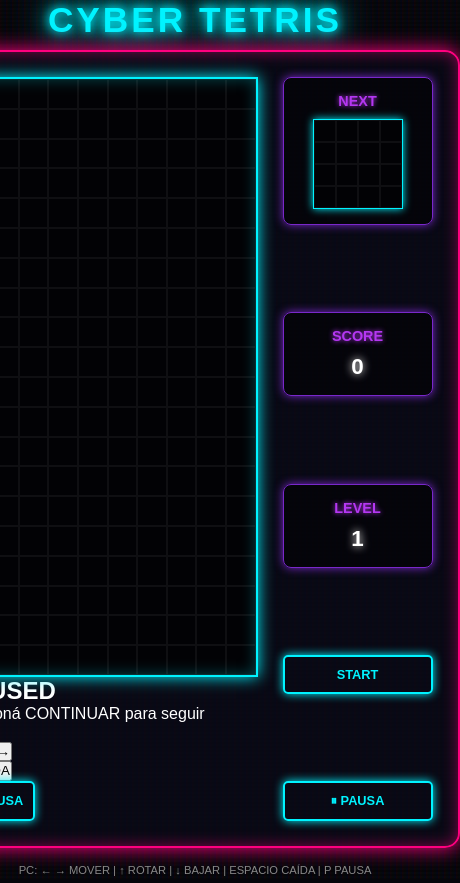
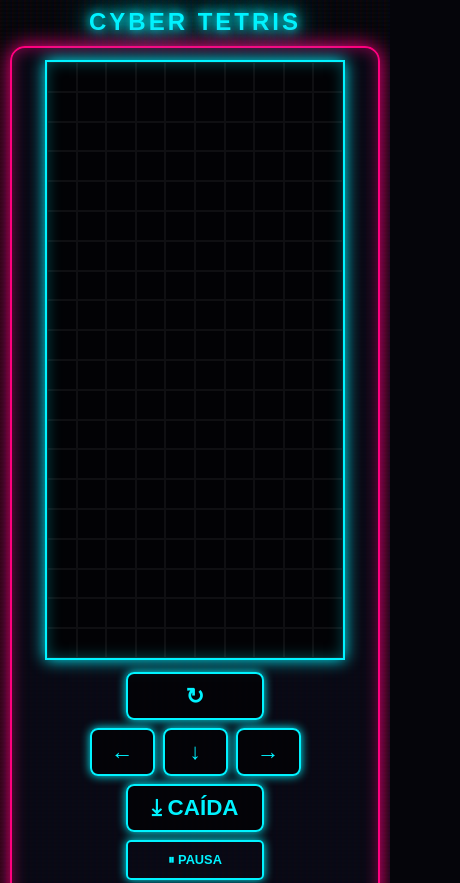
Before and after one commit to mtecno01-oss/TETRIX2.0, a plain HTML site: page index.html in a window 390 px wide. Shown: the top 883 px of the page, 460 px wide, since content can reach past the window. Drawn offline with Linux system fonts and the light colour scheme.

Commit message:
Actualizar Style.css
modifiqué un par de cositas con el tema de adaptación de pantalla

```diff
--- a/Style.css
+++ b/Style.css
@@ -13,33 +13,53 @@
     align-items: center;
     justify-content: center;
     min-height: 100vh;
-     overflow: hidden;
-     /* Fondo con sutil brillo de rejilla futurista */
-     background-image: linear-gradient(rgba(18, 16, 16, 0) 50%, rgba(0, 0, 0, 0.25) 50%), linear-gradient(90deg, rgba(255, 0, 0, 0.06), rgba(0, 255, 0, 0.02), rgba(0, 0, 255, 0.06));
+    min-height: 100dvh;
+    overflow-x: hidden;
+    padding: 10px;
+
+    background-image:
+        linear-gradient(rgba(18, 16, 16, 0) 50%, rgba(0, 0, 0, 0.25) 50%),
+        linear-gradient(90deg, rgba(255, 0, 0, 0.06), rgba(0, 255, 0, 0.02), rgba(0, 0, 255, 0.06));
     background-size: 100% 4px, 6px 100%;
 }
 
 h1 {
-     font-size: 2.2rem;
+    font-size: clamp(1.5rem, 5vw, 2.2rem);
     margin-bottom: 10px;
     color: #00f3ff;
     text-shadow: 0 0 10px #00f3ff, 0 0 20px #00f3ff, 0 0 40px #00f3ff;
     letter-spacing: 3px;
+    text-align: center;
 }
 
 .container {
     display: flex;
     gap: 25px;
     background: rgba(10, 10, 25, 0.7);
-     padding: 25px;
+    padding: 20px;
     border-radius: 15px;
     border: 2px solid #ff007f;
     box-shadow: 0 0 20px #ff007f, inset 0 0 15px rgba(255, 0, 127, 0.5);
+    max-width: 100%;
+}
+
+.game-area {
+    display: flex;
+    flex-direction: column;
+    align-items: center;
+}
+
+.board-wrap {
+    position: relative;
 }
 
 .game-board {
     width: 300px;
     height: 600px;
+    max-width: 78vw;
+    max-height: 58vh;
+    aspect-ratio: 1 / 2;
+
     background-color: #020205;
     border: 2px solid #00f3ff;
     box-shadow: 0 0 15px #00f3ff, inset 0 0 15px rgba(0, 243, 255, 0.3);
@@ -54,6 +74,7 @@
     flex-direction: column;
     justify-content: space-between;
     width: 150px;
+    gap: 12px;
 }
 
 .panel-box {
@@ -78,7 +99,6 @@
     color: #fff;
     text-shadow: 0 0 8px #fff;
 }
- /* Lienzo de la Siguiente Pieza */
 
 #next-canvas {
     width: 90px;
@@ -91,12 +111,10 @@
     grid-template-rows: repeat(4, 1fr);
     grid-template-columns: repeat(4, 1fr);
 }
- /* Celdas del tablero y piezas */
 
 .cell {
     border: 1px solid rgba(255, 255, 255, 0.05);
 }
- /* Bloques de colores Neón */
 
 .block-I {
     background-color: #00f3ff;
@@ -146,6 +164,7 @@
     transition: all 0.3s ease;
     text-transform: uppercase;
     font-size: 0.8rem;
+    touch-action: manipulation;
 }
 
 .btn-neon:hover {
@@ -153,7 +172,6 @@
     color: #000;
     box-shadow: 0 0 20px #00f3ff, 0 0 40px #00f3ff;
 }
- /* Pantalla de Game Over superpuesta */
 
 #game-over {
     position: absolute;
@@ -162,11 +180,10 @@
     width: 100%;
     height: 100%;
     background: rgba(5, 5, 10, 0.85);
-     display: flex;
+    display: none;
     flex-direction: column;
     align-items: center;
     justify-content: center;
-     display: none;
     z-index: 10;
 }
 
@@ -177,6 +194,80 @@
     margin-bottom: 20px;
 }
 
+.pause-overlay {
+    position: absolute;
+    inset: 0;
+    background: rgba(5, 5, 10, 0.82);
+    display: none;
+    flex-direction: column;
+    align-items: center;
+    justify-content: center;
+    text-align: center;
+    z-index: 9;
+}
+
+.pause-overlay h2 {
+    color: #00f3ff;
+    font-size: 1.8rem;
+    text-shadow: 0 0 15px #00f3ff;
+    margin-bottom: 10px;
+}
+
+.pause-overlay p {
+    color: #fff;
+    font-size: 0.75rem;
+    padding: 0 15px;
+}
+
+.touch-controls {
+    display: none;
+    width: 100%;
+    max-width: 300px;
+    margin-top: 12px;
+    gap: 8px;
+}
+
+.control-row {
+    display: flex;
+    justify-content: center;
+    gap: 8px;
+}
+
+.control-btn {
+    width: 65px;
+    height: 48px;
+    background: rgba(0, 0, 0, 0.65);
+    color: #00f3ff;
+    border: 2px solid #00f3ff;
+    border-radius: 8px;
+    box-shadow: 0 0 10px #00f3ff;
+    font-size: 1.4rem;
+    font-family: 'Orbitron', sans-serif;
+    font-weight: 700;
+    cursor: pointer;
+    touch-action: manipulation;
+    user-select: none;
+    -webkit-user-select: none;
+}
+
+.control-btn:active {
+    background: #00f3ff;
+    color: #000;
+    transform: scale(0.94);
+}
+
+.control-wide {
+    width: 138px;
+}
+
+.pause-touch-btn {
+    width: 138px;
+}
+
+.pause-side-btn {
+    display: block;
+}
+
 .controls-hint {
     margin-top: 15px;
     font-size: 0.7rem;
@@ -184,3 +275,134 @@
     text-align: center;
     line-height: 1.4;
 }
+
+/* TABLET / CELULAR */
+@media (max-width: 700px) {
+    body {
+        justify-content: flex-start;
+        padding-top: 8px;
+    }
+
+    .container {
+        flex-direction: column;
+        align-items: center;
+        gap: 12px;
+        padding: 12px;
+        width: min(96vw, 430px);
+    }
+
+    .game-board {
+        width: min(78vw, 300px);
+        height: auto;
+        max-height: none;
+        aspect-ratio: 1 / 2;
+    }
+
+    .side-panel {
+        width: 100%;
+        display: grid;
+        grid-template-columns: repeat(3, 1fr);
+        gap: 8px;
+    }
+
+    .panel-box {
+        padding: 8px 4px;
+    }
+
+    .panel-box h2 {
+        font-size: 0.7rem;
+        margin-bottom: 5px;
+    }
+
+    .panel-box p {
+        font-size: 1rem;
+    }
+
+    .side-panel #start-btn,
+    .side-panel .pause-side-btn {
+        grid-column: span 3;
+    }
+
+    .touch-controls {
+        display: flex;
+        flex-direction: column;
+    }
+
+    .controls-hint {
+        font-size: 0.6rem;
+        margin-top: 8px;
+    }
+}
+
+/* CELULAR PEQUEÑO */
+@media (max-width: 380px) {
+    h1 {
+        font-size: 1.35rem;
+        margin-bottom: 5px;
+    }
+
+    .container {
+        padding: 8px;
+    }
+
+    .game-board {
+        width: min(75vw, 270px);
+    }
+
+    .control-btn {
+        width: 58px;
+        height: 44px;
+    }
+
+    .control-wide,
+    .pause-touch-btn {
+        width: 124px;
+    }
+}
+
+/* CELULAR EN HORIZONTAL */
+@media (max-height: 600px) and (orientation: landscape) {
+    body {
+        justify-content: flex-start;
+    }
+
+    h1 {
+        font-size: 1.3rem;
+        margin-bottom: 4px;
+    }
+
+    .container {
+        flex-direction: row;
+        padding: 8px;
+        gap: 10px;
+    }
+
+    .game-board {
+        width: min(45vh, 240px);
+        height: min(90vh, 480px);
+    }
+
+    .touch-controls {
+        display: flex;
+        flex-direction: column;
+        width: 150px;
+        margin-top: 0;
+        justify-content: center;
+    }
+
+    .side-panel {
+        width: 120px;
+    }
+
+    .controls-hint {
+        display: none;
+    }
+}
+
+/* DISPOSITIVOS CON PANTALLA TÁCTIL */
+@media (pointer: coarse) {
+    .touch-controls {
+        display: flex;
+        flex-direction: column;
+    }
+}
```
Lines whose indentation alone changed are shown as unchanged.
